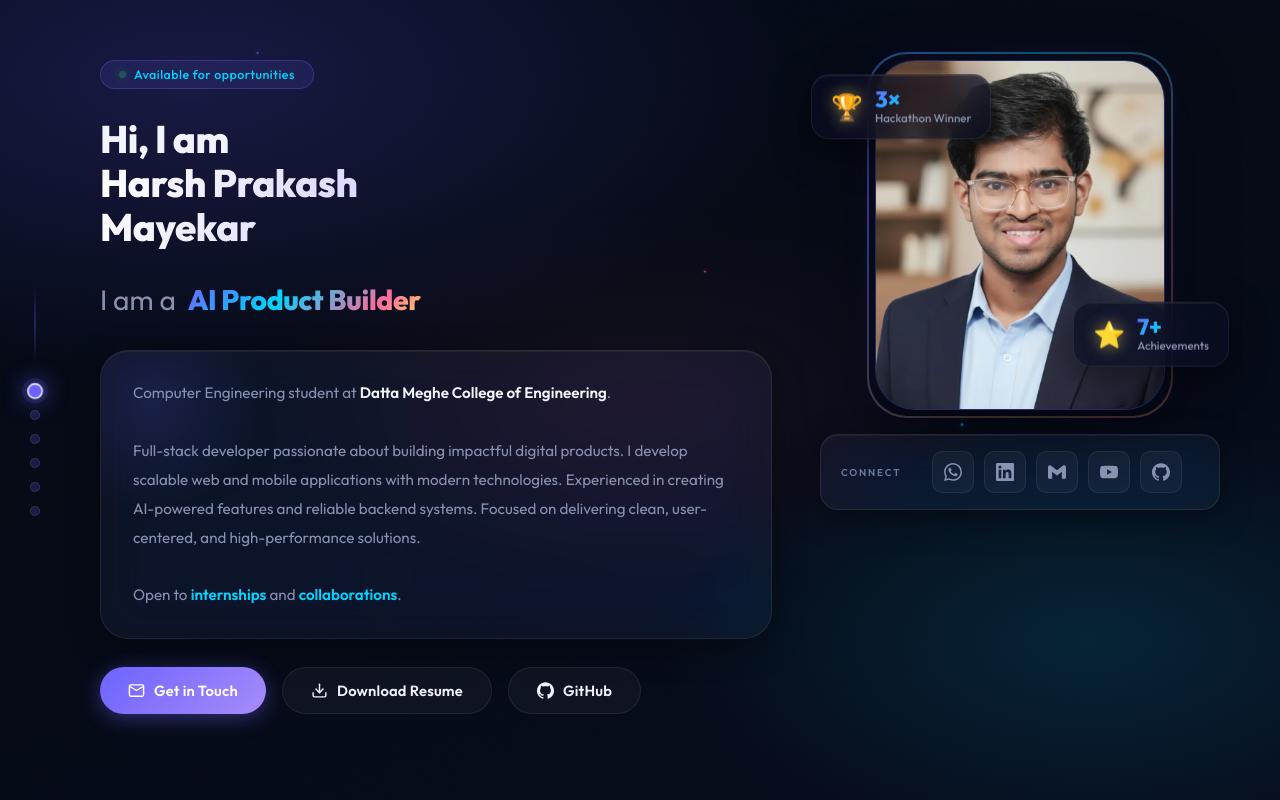
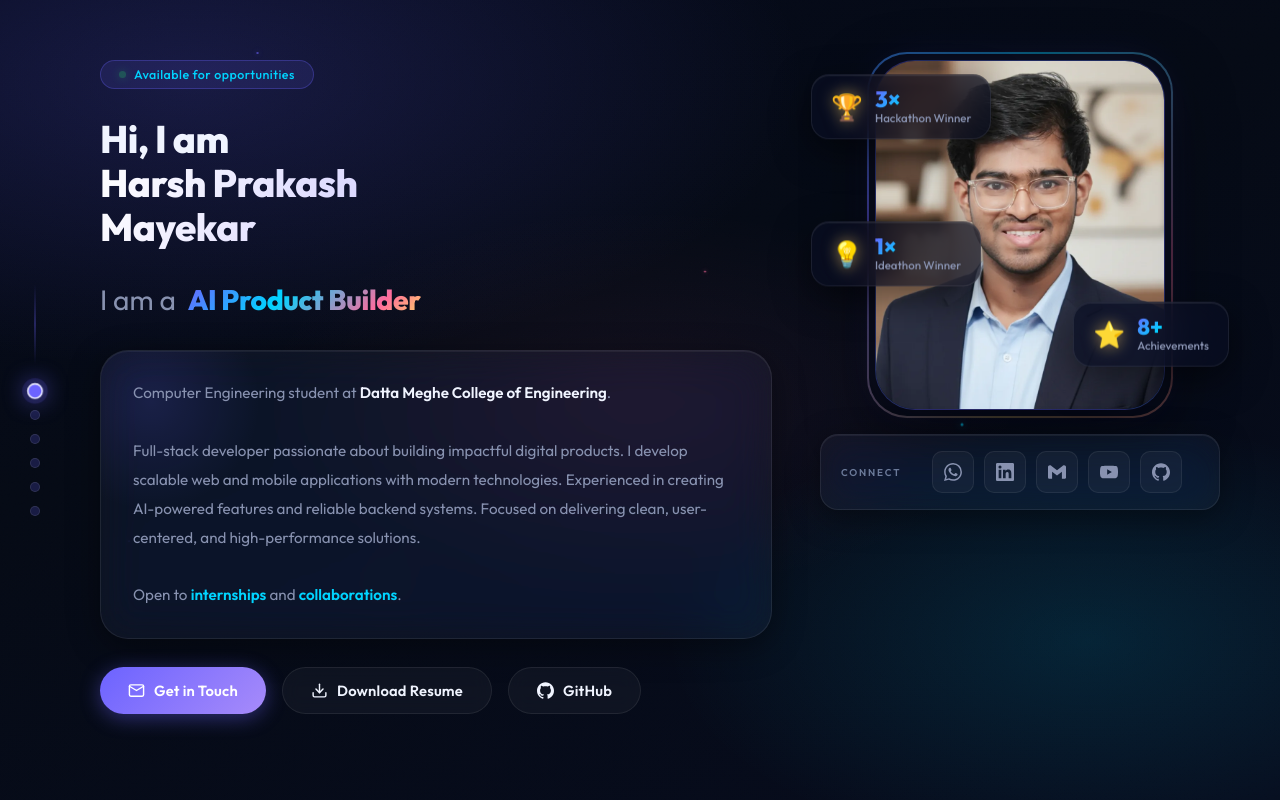
Before and after one commit to hmcommits/portfolio, a React (Vite) app: page / in a window 1280 px wide. Shown: the top 800 px of the page. Built offline with nearby package versions, Linux system fonts and the light colour scheme.

Commit message:
feat: Add Ideathon Winner card, update achievements to 8+

```diff
--- a/src/components/Hero.jsx
+++ b/src/components/Hero.jsx
@@ -169,6 +169,23 @@ export default function Hero() {
             </div>
           </motion.div>
 
+          {/* Achievement mid-left */}
+          <motion.div
+            className={`${styles.achievementPos} ${styles.achievementMid}`}
+            initial={{ opacity: 0, x: -24 }}
+            animate={{ opacity: 1, x: 0 }}
+            transition={{ duration: 0.6, delay: 0.5 }}
+            whileHover={{ scale: 1.06 }}
+          >
+            <div className={`${styles.achievementCard} glass-card`}>
+              <span className={styles.achieveIcon}>💡</span>
+              <div className={styles.achieveInfo}>
+                <span className={styles.achieveNumber}>1×</span>
+                <span className={styles.achieveLabel}>Ideathon Winner</span>
+              </div>
+            </div>
+          </motion.div>
+
           {/* Achievement bottom-right */}
           <motion.div
             className={`${styles.achievementPos} ${styles.achievementBottom}`}
@@ -180,7 +197,7 @@ export default function Hero() {
             <div className={`${styles.achievementCard} glass-card`}>
               <span className={styles.achieveIcon}>⭐</span>
               <div className={styles.achieveInfo}>
-                <span className={styles.achieveNumber}>7+</span>
+                <span className={styles.achieveNumber}>8+</span>
                 <span className={styles.achieveLabel}>Achievements</span>
               </div>
             </div>
--- a/src/components/Hero.module.css
+++ b/src/components/Hero.module.css
@@ -217,6 +217,7 @@
   z-index: 6;
 }
 .achievementTop    { top: 16px;    left: -64px; }
+.achievementMid    { bottom: 120px; left: -64px; }
 .achievementBottom { bottom: 40px; right: -64px; }
 
 .achievementCard {
@@ -234,6 +235,10 @@
 .achievementBottom .achievementCard {
   animation-duration: 7s;
   animation-delay: 1.4s;
+}
+.achievementMid .achievementCard {
+  animation-duration: 8s;
+  animation-delay: 0.7s;
 }
 .achievementPos:hover .achievementCard {
   border-color: rgba(255, 209, 102, 0.4);
@@ -431,6 +436,7 @@
 
   /* Stat cards pinned to the photo corners, pulled inward */
   .achievementTop    { top: 10px;    left: -68px; }
+  .achievementMid    { bottom: 100px; left: -68px; }
   .achievementBottom { bottom: 28px; right: -68px; }
   .achievementCard { padding: 10px 15px; gap: 10px; }
   .achieveIcon { font-size: 1.3rem; }
@@ -449,6 +455,7 @@
 
   /* Bring cards slightly closer on very narrow screens */
   .achievementTop    { top: 8px;    left: -56px; }
+  .achievementMid    { bottom: 80px; left: -56px; }
   .achievementBottom { bottom: 20px; right: -56px; }
 
   .ctaRow { width: 100%; flex-direction: column; }
```
